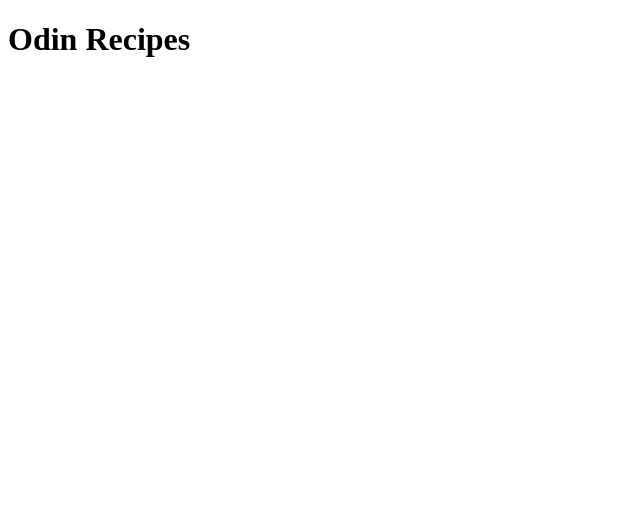
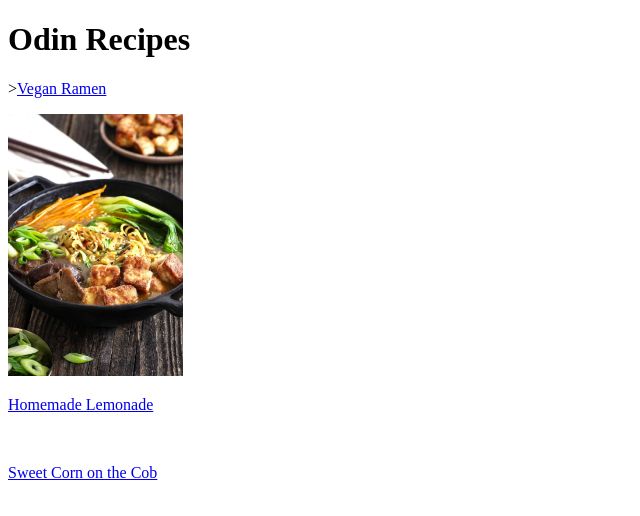
Before and after one commit to ermoniO/odin-recipes, a plain HTML site: page index.html in a window 1280 px wide. Shown: the whole page, without its empty margins (0-640 px from the left). Drawn offline with Linux system fonts and the light colour scheme.

Commit message:
add lemonade and corn image and add link to all webpages from index

```diff
--- a/index.html
+++ b/index.html
@@ -7,5 +7,13 @@
 
     <body>
         <h1>Odin Recipes</h1>
+
+        <p>><a href="/recipes/ramen.html">Vegan Ramen</a></p>
+        <img src="/pictures/veganramen.jpeg" width="175" height="">
+
+        <p><a href="/recipes/homemadelemonade.html">Homemade Lemonade</a></p>
+            <img src="">
+        <p><a href="/recipes/sweetcornonthecob.html">Sweet Corn on the Cob</a> </p>
+            <img src="">
     </body>
 </html>
```
Also changed, not shown: pictures/lemonade.jpg (added), pictures/sweetcorn.jpg (added).
